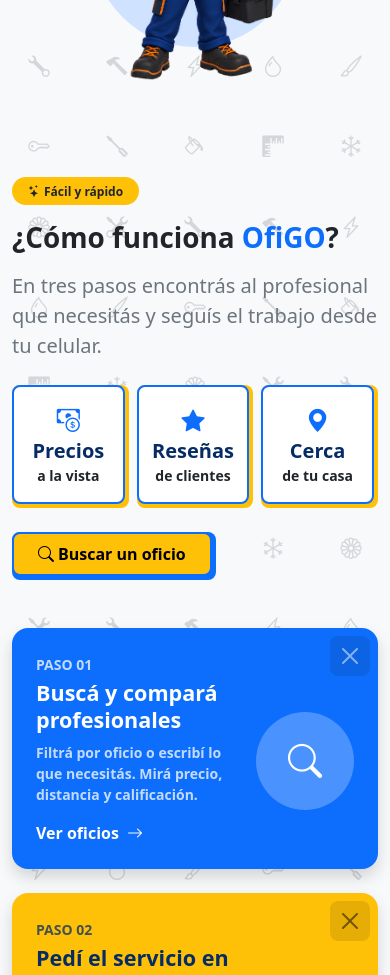
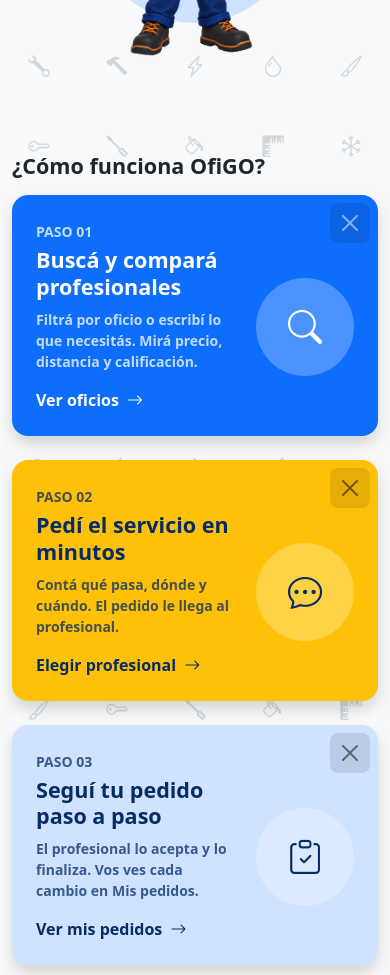
Before and after one commit to lumedina23/programacion4-c9-react, a React (Vite) app: page / in a window 390 px wide. Shown: the part 1020-1995 px from the top of the page. Built offline with nearby package versions, Linux system fonts and the light colour scheme.

Commit message:
arregle el responsive en las tarjetas desplegables

```diff
--- a/src/App.jsx
+++ b/src/App.jsx
@@ -52,7 +52,7 @@
         alEntrarComoCliente={entrarComoCliente}
         alCerrarSesion={cerrarSesion}
       />
-      <main className="flex-grow-1 position-relative">
+      <main className="flex-grow-1 position-relative" style={{ overflowX: 'clip' }}>
         <FondoHerramientas />
         <div className="position-relative">
           <Rutas
--- a/src/pages/Inicio.jsx
+++ b/src/pages/Inicio.jsx
@@ -56,11 +56,6 @@
 const ALTO_ENCABEZADO = 96
 const SEPARACION_TARJETAS = 20
 
-const VENTAJAS_OFIGO = [
-  { titulo: 'Precios', texto: 'a la vista', icono: 'bi-cash-coin' },
-  { titulo: 'Reseñas', texto: 'de clientes', icono: 'bi-star-fill' },
-  { titulo: 'Cerca', texto: 'de tu casa', icono: 'bi-geo-alt-fill' },
-]
 function TarjetaComoFunciona({ paso, posicion, alCerrar }) {
   const oscura = paso.fondo === 'primary'
 
@@ -97,51 +92,12 @@
   )
 }
 
-function PanelComoFunciona() {
-  return (
-    <div className="sticky-lg-top z-1" style={{ top: ALTO_ENCABEZADO }}>
-      <Badge bg="warning" text="dark" pill className="mb-3 px-3 py-2 fw-semibold">
-        <i className="bi bi-stars me-1"></i>Fácil y rápido
-      </Badge>
-      <h2 className="display-6 fw-bold mb-3">
-        ¿Cómo funciona <span className="text-primary">OfiGO</span>?
-      </h2>
-      <p className="fs-5 text-secondary mb-4">
-        En tres pasos encontrás al profesional que necesitás y seguís el trabajo desde tu celular.
-      </p>
-
-      <Row xs={3} className="g-2 g-sm-3 mb-4">
-        {VENTAJAS_OFIGO.map((ventaja) => (
-          <Col key={ventaja.titulo}>
-            <ConSombra>
-              <div className="bg-white border border-2 border-primary rounded-3 text-center py-3">
-                <i className={`bi ${ventaja.icono} text-primary fs-3`}></i>
-                <p className="fs-5 fw-bolder text-primary-emphasis lh-1 my-1">{ventaja.titulo}</p>
-                <p className="small fw-semibold mb-0">{ventaja.texto}</p>
-              </div>
-            </ConSombra>
-          </Col>
-        ))}
-      </Row>
-
-      <BotonOfiGO as={Link} to="/oficios">
-        <i className="bi bi-search me-1"></i>Buscar un oficio
-      </BotonOfiGO>
-    </div>
-  )
-}
-
 function PasosComoFunciona({ pasos }) {
   const [cerrados, setCerrados] = useState([])
   const visibles = pasos.filter((paso) => !cerrados.includes(paso.numero))
 
   return (
-    <Row className="g-5">
-      <Col lg={5}>
-        <PanelComoFunciona />
-      </Col>
-
-      <Col lg={7}>
+    <div className="col-lg-8 mx-auto">
       {visibles.length === 0 ? (
         <Button variant="link" className="fw-semibold text-decoration-none p-0" onClick={() => setCerrados([])}>
           <i className="bi bi-arrow-counterclockwise me-1"></i>Volver a ver los pasos
@@ -156,8 +112,7 @@
           />
         ))
       )}
-      </Col>
-    </Row>
+    </div>
   )
 }
 
@@ -214,7 +169,7 @@
 
       <section className="py-5">
         <Container>
-          <Row className="align-items-center g-5">
+          <Row className="align-items-center g-4 g-lg-5">
             <Col xs={12} lg={7}>
               <Badge bg="warning" text="dark" pill className="mb-3 px-4 py-2 fs-6 fw-semibold bg-gradient shadow">
                 <i className="bi bi-geo-alt-fill me-1"></i>Oficios en Tucumán, sin vueltas
@@ -257,6 +212,7 @@
 
       <section className="py-5">
         <Container>
+          <TituloSeccion titulo="¿Cómo funciona OfiGO?" />
           <PasosComoFunciona pasos={PASOS} />
         </Container>
       </section>
```
Lines whose indentation alone changed are shown as unchanged.
